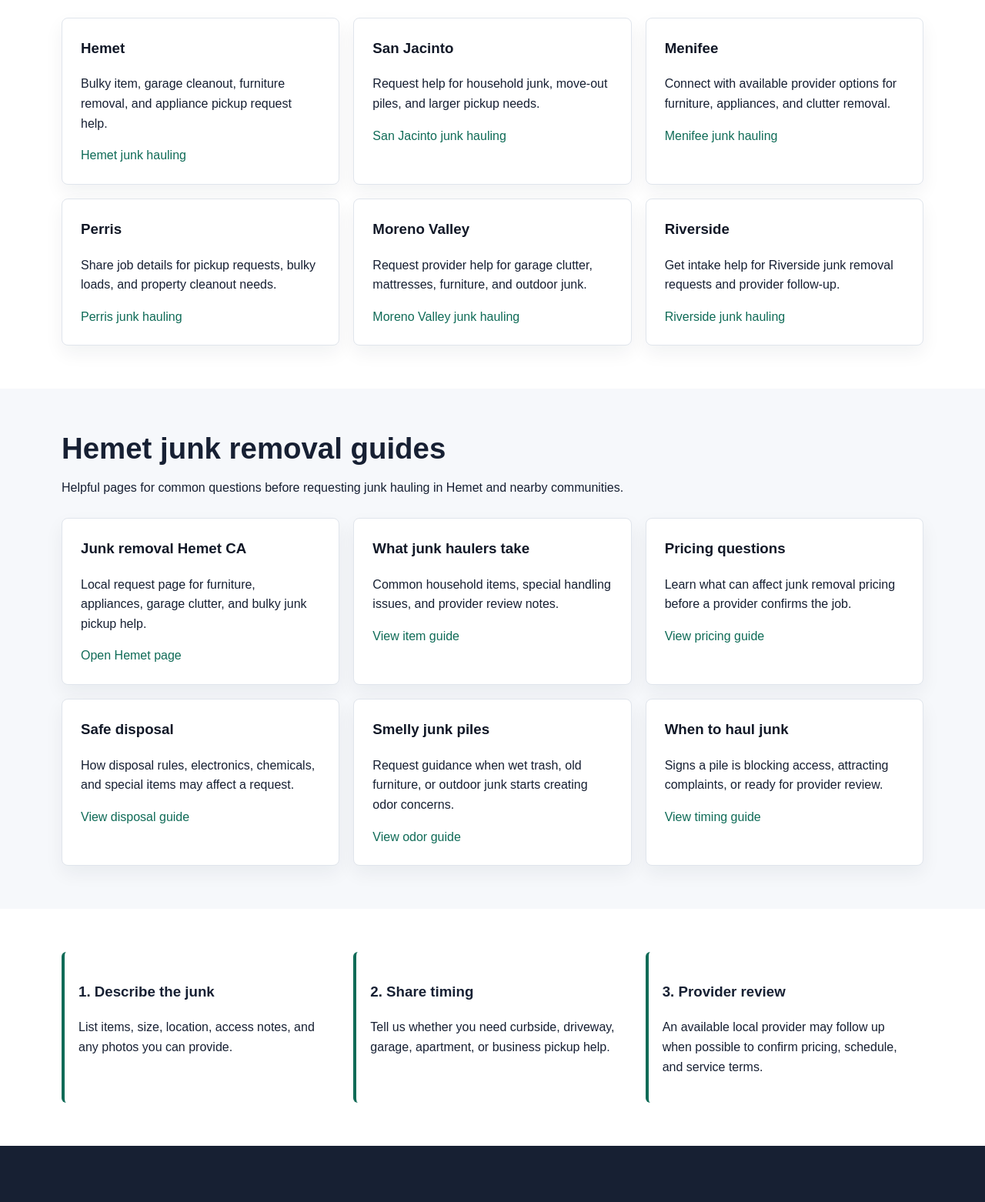
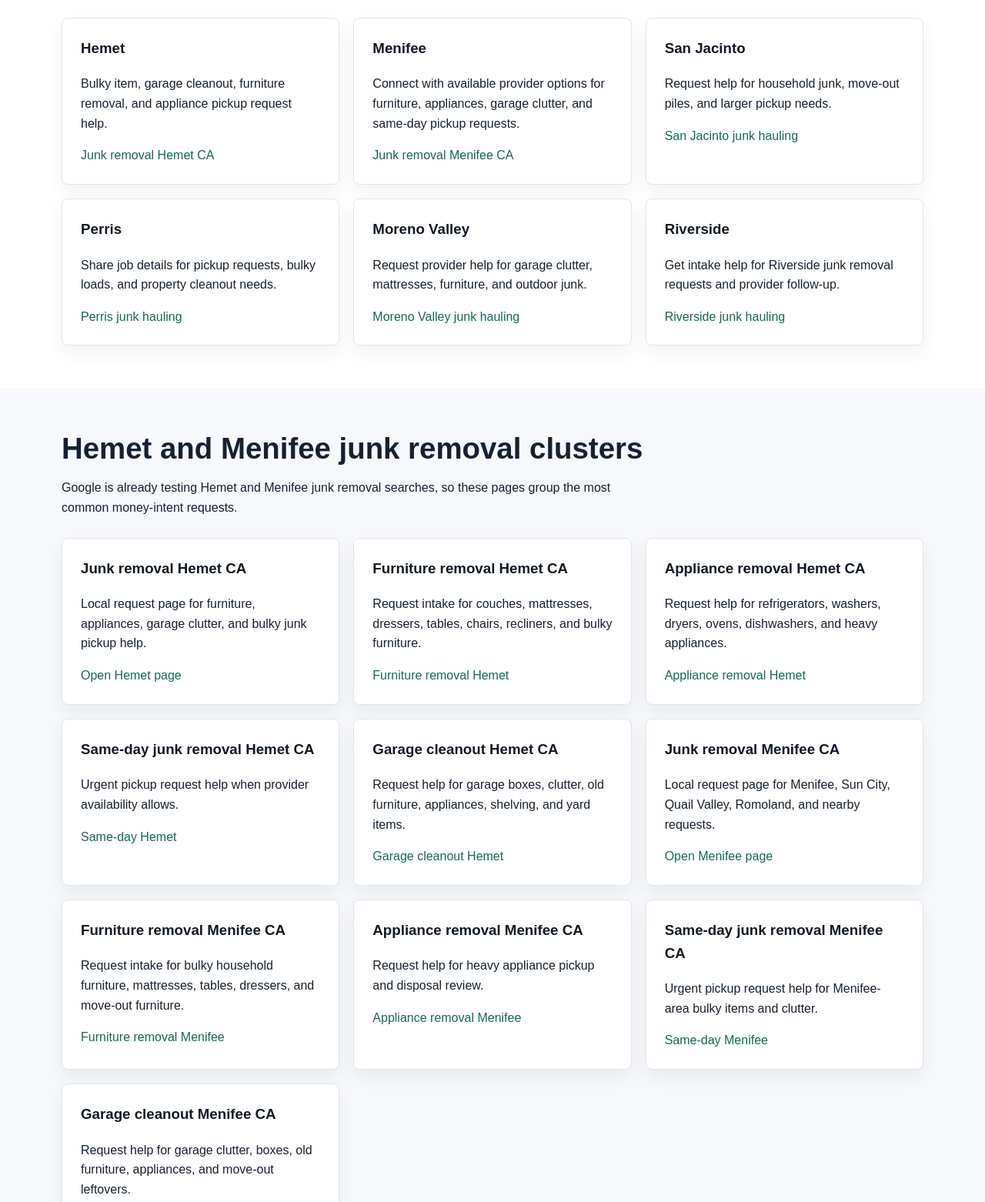
Before and after one commit to scarygary584/inland-empire-junk-haulers, a plain HTML site: page index.html in a window 1280 px wide. Shown: the part 954-2516 px from the top of the page at 77% size. Drawn offline with Linux system fonts and the light colour scheme.

Commit message:
Add Hemet and Menifee junk cluster links to homepage

```diff
--- a/index.html
+++ b/index.html
@@ -16,8 +16,9 @@
     <button class="nav-toggle" type="button" aria-expanded="false" data-nav-toggle>Menu</button>
     <nav class="nav-menu" data-nav-menu aria-label="Main navigation">
       <a href="/junk-removal-hemet-ca/">Hemet Junk Removal</a>
-      <a href="/what-junk-haulers-take-hemet-ca/">Items Accepted</a>
-      <a href="/junk-removal-pricing-hemet-ca/">Pricing Guide</a>
+      <a href="/junk-removal-menifee-ca/">Menifee Junk Removal</a>
+      <a href="/furniture-removal-hemet-ca/">Furniture</a>
+      <a href="/same-day-junk-removal-hemet-ca/">Same-Day</a>
       <a class="button button-small" href="tel:+19512920732">Call (951) 292-0732</a>
     </nav>
   </div>
@@ -59,9 +60,9 @@
         <p>Use the closest area page to describe the job and review local request guidance.</p>
       </div>
       <div class="card-grid">
-        <article class="card"><h3>Hemet</h3><p>Bulky item, garage cleanout, furniture removal, and appliance pickup request help.</p><a href="/hemet/">Hemet junk hauling</a></article>
+        <article class="card"><h3>Hemet</h3><p>Bulky item, garage cleanout, furniture removal, and appliance pickup request help.</p><a href="/junk-removal-hemet-ca/">Junk removal Hemet CA</a></article>
+        <article class="card"><h3>Menifee</h3><p>Connect with available provider options for furniture, appliances, garage clutter, and same-day pickup requests.</p><a href="/junk-removal-menifee-ca/">Junk removal Menifee CA</a></article>
         <article class="card"><h3>San Jacinto</h3><p>Request help for household junk, move-out piles, and larger pickup needs.</p><a href="/san-jacinto/">San Jacinto junk hauling</a></article>
-        <article class="card"><h3>Menifee</h3><p>Connect with available provider options for furniture, appliances, and clutter removal.</p><a href="/menifee/">Menifee junk hauling</a></article>
         <article class="card"><h3>Perris</h3><p>Share job details for pickup requests, bulky loads, and property cleanout needs.</p><a href="/perris/">Perris junk hauling</a></article>
         <article class="card"><h3>Moreno Valley</h3><p>Request provider help for garage clutter, mattresses, furniture, and outdoor junk.</p><a href="/moreno-valley/">Moreno Valley junk hauling</a></article>
         <article class="card"><h3>Riverside</h3><p>Get intake help for Riverside junk removal requests and provider follow-up.</p><a href="/riverside/">Riverside junk hauling</a></article>
@@ -71,11 +72,30 @@
   <section class="section section-muted">
     <div class="container">
       <div class="section-heading">
+        <h2>Hemet and Menifee junk removal clusters</h2>
+        <p>Google is already testing Hemet and Menifee junk removal searches, so these pages group the most common money-intent requests.</p>
+      </div>
+      <div class="card-grid">
+        <article class="card"><h3>Junk removal Hemet CA</h3><p>Local request page for furniture, appliances, garage clutter, and bulky junk pickup help.</p><a href="/junk-removal-hemet-ca/">Open Hemet page</a></article>
+        <article class="card"><h3>Furniture removal Hemet CA</h3><p>Request intake for couches, mattresses, dressers, tables, chairs, recliners, and bulky furniture.</p><a href="/furniture-removal-hemet-ca/">Furniture removal Hemet</a></article>
+        <article class="card"><h3>Appliance removal Hemet CA</h3><p>Request help for refrigerators, washers, dryers, ovens, dishwashers, and heavy appliances.</p><a href="/appliance-removal-hemet-ca/">Appliance removal Hemet</a></article>
+        <article class="card"><h3>Same-day junk removal Hemet CA</h3><p>Urgent pickup request help when provider availability allows.</p><a href="/same-day-junk-removal-hemet-ca/">Same-day Hemet</a></article>
+        <article class="card"><h3>Garage cleanout Hemet CA</h3><p>Request help for garage boxes, clutter, old furniture, appliances, shelving, and yard items.</p><a href="/garage-cleanout-hemet-ca/">Garage cleanout Hemet</a></article>
+        <article class="card"><h3>Junk removal Menifee CA</h3><p>Local request page for Menifee, Sun City, Quail Valley, Romoland, and nearby requests.</p><a href="/junk-removal-menifee-ca/">Open Menifee page</a></article>
+        <article class="card"><h3>Furniture removal Menifee CA</h3><p>Request intake for bulky household furniture, mattresses, tables, dressers, and move-out furniture.</p><a href="/furniture-removal-menifee-ca/">Furniture removal Menifee</a></article>
+        <article class="card"><h3>Appliance removal Menifee CA</h3><p>Request help for heavy appliance pickup and disposal review.</p><a href="/appliance-removal-menifee-ca/">Appliance removal Menifee</a></article>
+        <article class="card"><h3>Same-day junk removal Menifee CA</h3><p>Urgent pickup request help for Menifee-area bulky items and clutter.</p><a href="/same-day-junk-removal-menifee-ca/">Same-day Menifee</a></article>
+        <article class="card"><h3>Garage cleanout Menifee CA</h3><p>Request help for garage clutter, boxes, old furniture, appliances, and move-out leftovers.</p><a href="/garage-cleanout-menifee-ca/">Garage cleanout Menifee</a></article>
+      </div>
+    </div>
+  </section>
+  <section class="section">
+    <div class="container">
+      <div class="section-heading">
         <h2>Hemet junk removal guides</h2>
         <p>Helpful pages for common questions before requesting junk hauling in Hemet and nearby communities.</p>
       </div>
       <div class="card-grid">
-        <article class="card"><h3>Junk removal Hemet CA</h3><p>Local request page for furniture, appliances, garage clutter, and bulky junk pickup help.</p><a href="/junk-removal-hemet-ca/">Open Hemet page</a></article>
         <article class="card"><h3>What junk haulers take</h3><p>Common household items, special handling issues, and provider review notes.</p><a href="/what-junk-haulers-take-hemet-ca/">View item guide</a></article>
         <article class="card"><h3>Pricing questions</h3><p>Learn what can affect junk removal pricing before a provider confirms the job.</p><a href="/junk-removal-pricing-hemet-ca/">View pricing guide</a></article>
         <article class="card"><h3>Safe disposal</h3><p>How disposal rules, electronics, chemicals, and special items may affect a request.</p><a href="/safe-disposal-junk-removal-hemet-ca/">View disposal guide</a></article>
@@ -102,8 +122,8 @@
 <footer class="site-footer">
   <div class="container footer-grid">
     <div><h2>Inland Empire Junk Haulers</h2><p>Request intake for local junk hauling provider connections when possible.</p><p class="disclaimer">Provider availability, pricing, scheduling, removal, disposal, cleanup, and service terms are handled by the provider.</p></div>
-    <div><h3>Service areas</h3><div class="footer-links"><a href="/hemet/">Hemet</a><a href="/san-jacinto/">San Jacinto</a><a href="/menifee/">Menifee</a><a href="/perris/">Perris</a><a href="/moreno-valley/">Moreno Valley</a><a href="/riverside/">Riverside</a><a href="/temecula/">Temecula</a><a href="/murrieta/">Murrieta</a></div></div>
-    <div><h3>Guides</h3><div class="footer-links"><a href="/junk-removal-hemet-ca/">Junk Removal Hemet</a><a href="/what-junk-haulers-take-hemet-ca/">What Haulers Take</a><a href="/junk-removal-pricing-hemet-ca/">Pricing Guide</a><a href="/safe-disposal-junk-removal-hemet-ca/">Safe Disposal</a><a href="/when-junk-starts-to-smell-hemet-ca/">Odor Concerns</a><a href="/when-to-haul-away-junk-hemet-ca/">When to Haul Away Junk</a></div></div>
+    <div><h3>Service areas</h3><div class="footer-links"><a href="/junk-removal-hemet-ca/">Hemet</a><a href="/junk-removal-menifee-ca/">Menifee</a><a href="/san-jacinto/">San Jacinto</a><a href="/perris/">Perris</a><a href="/moreno-valley/">Moreno Valley</a><a href="/riverside/">Riverside</a><a href="/temecula/">Temecula</a><a href="/murrieta/">Murrieta</a></div></div>
+    <div><h3>Money pages</h3><div class="footer-links"><a href="/furniture-removal-hemet-ca/">Furniture Hemet</a><a href="/appliance-removal-hemet-ca/">Appliance Hemet</a><a href="/same-day-junk-removal-hemet-ca/">Same-Day Hemet</a><a href="/garage-cleanout-hemet-ca/">Garage Hemet</a><a href="/furniture-removal-menifee-ca/">Furniture Menifee</a><a href="/appliance-removal-menifee-ca/">Appliance Menifee</a><a href="/same-day-junk-removal-menifee-ca/">Same-Day Menifee</a><a href="/garage-cleanout-menifee-ca/">Garage Menifee</a></div></div>
   </div>
 </footer>
 <script src="/script.js"></script>
```
